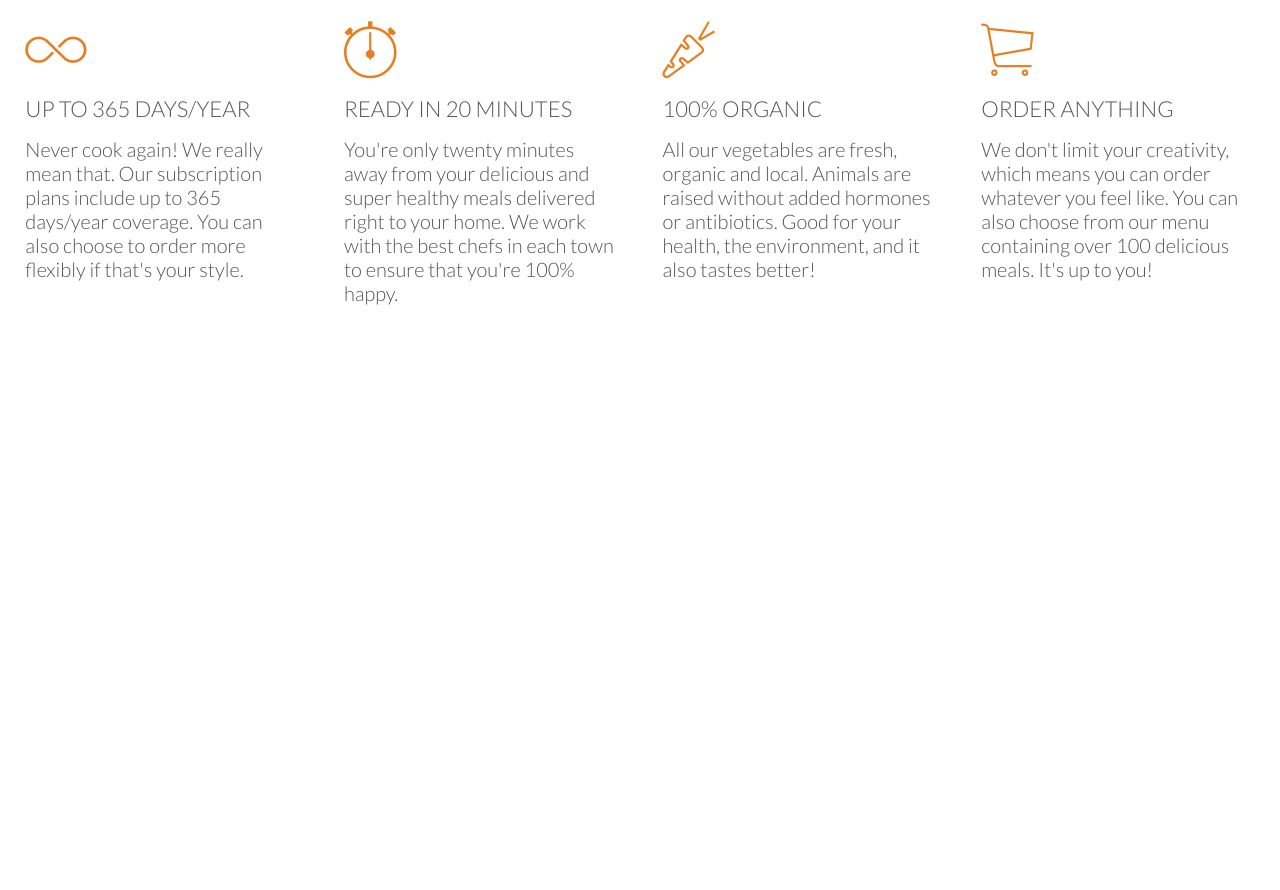
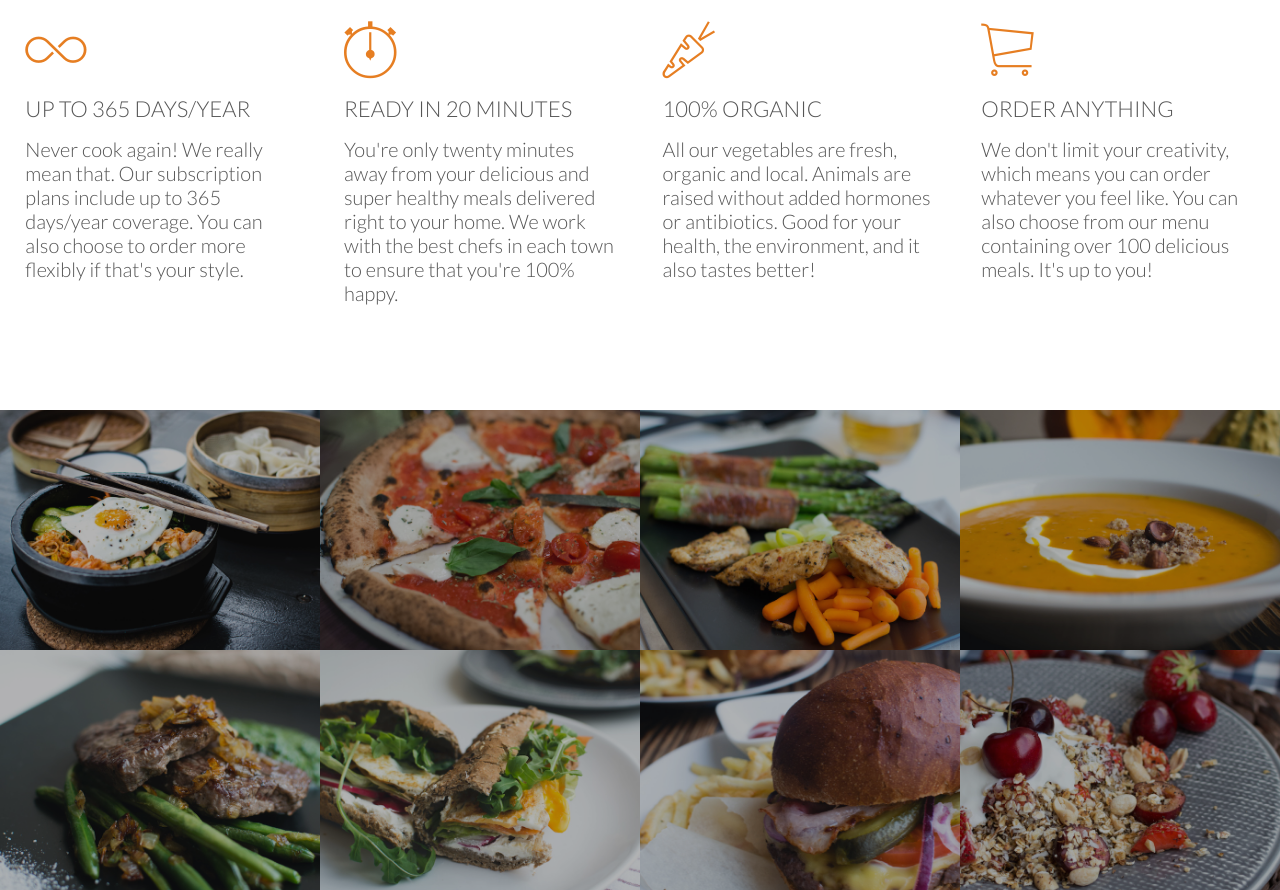
Before and after one commit to SteveWalsh1989/omnifoods_website, a plain HTML site: page omnifood/index.html in a window 1280 px wide. Shown: the part 1052-1942 px from the top of the page. Before the commit the page ends 1462 px from the top, so only its background shows below. Drawn offline with Linux system fonts and the light colour scheme; files whose address does not match are found by name.

Commit message:
meals section grid

```diff
--- a/omnifood/index.html
+++ b/omnifood/index.html
@@ -78,6 +78,57 @@
         </div>
     </section>
 
+    <!--   Meals      -->
+    <section class="section-meals">
 
+        <ul class="meals-gallery">
+            <li>
+                <figure class="meal-photo">
+                    <img  src="resources/img/1.jpg" alt="Bowl of bibimap">
+                </figure>
+            </li>
+            <li>
+                <figure class="meal-photo">
+                    <img src="resources/img/2.jpg" alt="pizza">
+                </figure>
+            </li>
+            <li>
+                <figure class="meal-photo">
+                    <img src="resources/img/3.jpg" alt="chicken and veg">
+                </figure>
+            </li>
+            <li>
+                <figure class="meal-photo">
+                    <img src="resources/img/4.jpg" alt="Autumn soup">
+                </figure>
+            </li>
+        </ul>
+
+        <ul class="meals-gallery">
+            <li>
+                <figure class="meal-photo">
+                    <img src="resources/img/5.jpg" alt="beef">
+                </figure>
+            </li>
+            <li>
+                <figure class="meal-photo">
+                    <img src="resources/img/6.jpg" alt="chicken">
+                </figure>
+            </li>
+            <li>
+                <figure class="meal-photo">
+                    <img src="resources/img/7.jpg" alt="burger">
+                </figure>
+            </li>
+            <li>
+                <figure class="meal-photo">
+                    <img src="resources/img/8.jpg" alt="oats">
+                </figure>
+            </li>
+        </ul>
+
+
+
+    </section>
  </body>
 </html>
--- a/omnifood/resources/css/style.css
+++ b/omnifood/resources/css/style.css
@@ -218,3 +218,44 @@ h2:after {
     vertical-align: middle;
     margin-top: -5px;
 }
+
+
+/*-----------------------
+         meals gallery
+-----------------------*/
+
+.meals-gallery {
+    list-style: none;
+    width: 100%;
+}
+
+.meals-gallery li {
+    display: block;
+    float: left;
+    width: 25%;
+
+}
+.meal-photo {
+    width: 100%;
+    margin: 0;
+    overflow: hidden;
+    background-color: #000;
+}
+
+.meal-photo img {
+    opacity: 0.7;
+    width: 100%;
+    height: auto;
+    -webkit-transform: scale(1.15);
+    -ms-transform: scale(1.15);
+    transform: scale(1.15);
+    -webkit-transition: -webkit-transform 0.5s, opacity 0.5s;
+    transition: transform 0.5s, opacity 0.5s;
+}
+
+.meal-photo img:hover {
+    opacity: 1;
+    -webkit-transform: scale(1.03);
+    -ms-transform: scale(1.03);
+    transform: scale(1.03);
+}
```
Also changed, not shown: 1 other file.
